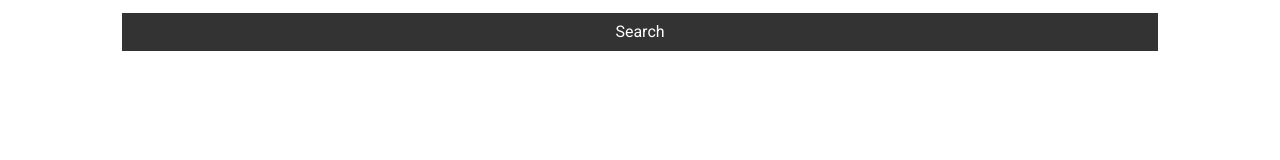
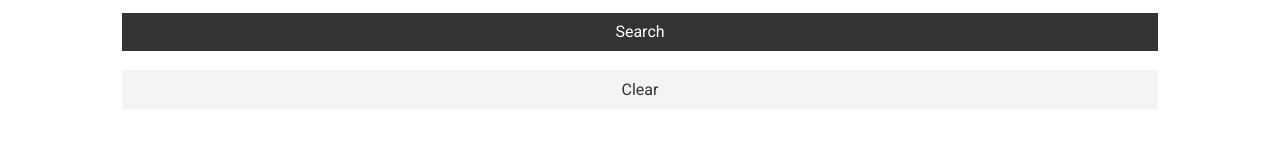
Before and after one commit to thnlsn/github-search, a React (Create React App) app: page / in a window 1280 px wide. Shown: the part 139-299 px from the top of the page. Built offline with nearby package versions, Linux system fonts and the light colour scheme; the HTML template or start-up script is replaced by a standard one.

Commit message:
added clear button to clear users from state

```diff
--- a/src/App.js
+++ b/src/App.js
@@ -22,19 +22,24 @@ class App extends Component {
   // Search GitHub users (passed into the Search component as a prop)
   searchUsers = async search => {
     this.setState({ loading: true });
+
     const res = await Axios.get(
       `https://api.github.com/search/users?q=${search}&client_id=${process.env.REACT_APP_GITHUB_CLIENT_ID}&client_secret=${process.env.REACT_APP_GITHUB_CLIENT_SECRET}`
     );
     console.log(res.data.items);
+
     this.setState({ users: res.data.items, loading: false });
   };
+
+  // Clear users from state (passed into search component as a prop)
+  clearUsers = () => this.setState({ users: [], loading: false });
 
   render() {
     return (
       <div className='App'>
         <Navbar />
         <div className='container'>
-          <Search searchUsers={this.searchUsers} />
+          <Search searchUsers={this.searchUsers} clearUsers={this.clearUsers} />
           <Users loading={this.state.loading} users={this.state.users} />
         </div>
       </div>
--- a/src/components/users/Search.js
+++ b/src/components/users/Search.js
@@ -7,7 +7,8 @@ export class Search extends Component {
   };
 
   static propTypes = {
-    searchUsers: PropTypes.func.isRequired
+    searchUsers: PropTypes.func.isRequired,
+    clearUsers: PropTypes.func.isRequired
   };
 
   onSubmit = event => {
@@ -36,6 +37,12 @@ export class Search extends Component {
             className='btn btn-dark btn-block'
           />
         </form>
+        <button
+          className='btn btn-lite btn-block'
+          onClick={this.props.clearUsers}
+        >
+          Clear
+        </button>
       </div>
     );
   }
```
